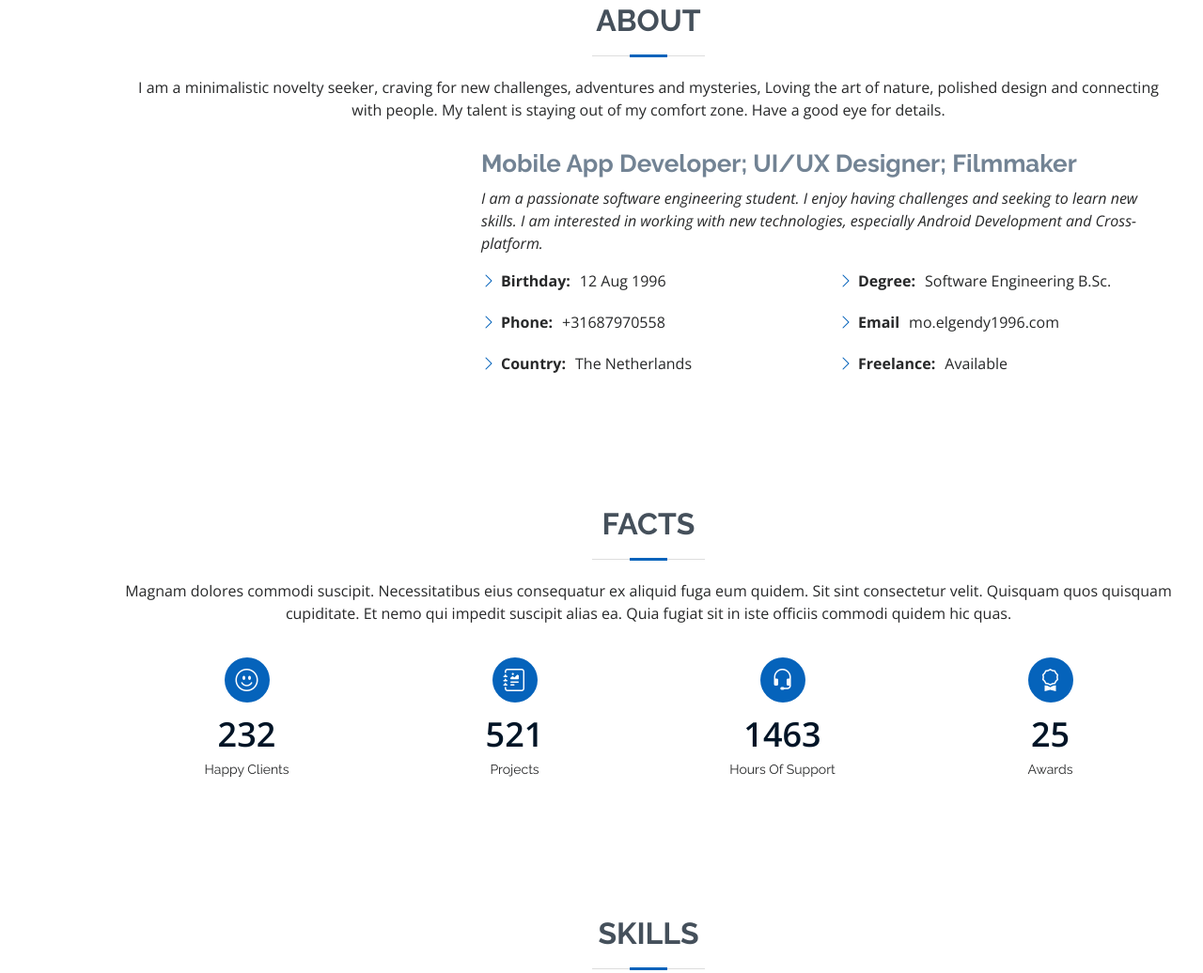
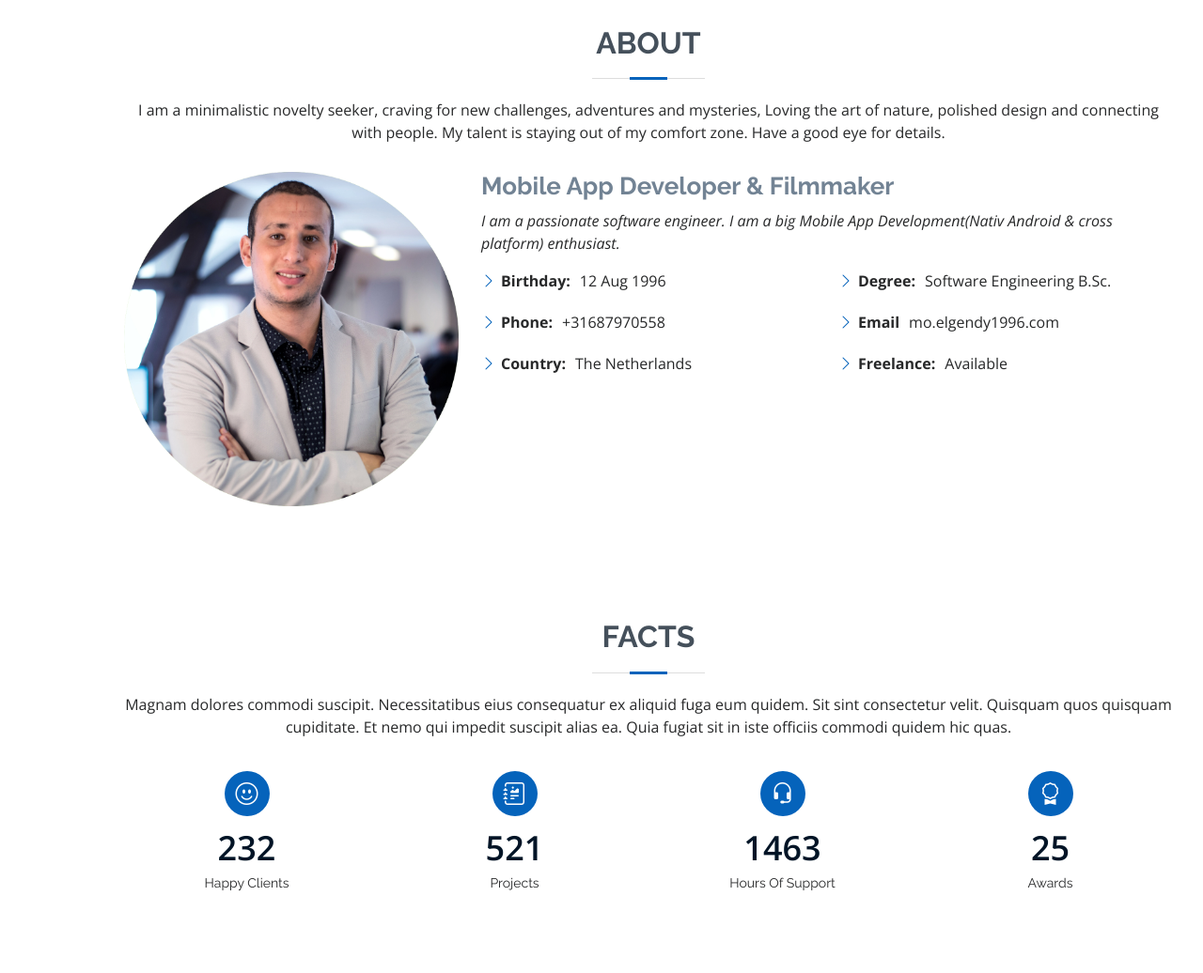
Before and after one commit to elgendy1996/myPortfolio, a plain HTML site: page index.html in a window 1280 px wide. Shown: the part 857-1893 px from the top of the page at 94% size. Drawn offline with nearby package versions, Linux system fonts and the light colour scheme.

Commit message:
Update index.html

```diff
--- a/index.html
+++ b/index.html
@@ -1,4 +1,4 @@
-<!DOCTYPE html>
+Z<!DOCTYPE html>
 <html lang="en">
 
 <head>
@@ -82,12 +82,12 @@
 
         <div class="row">
           <div class="col-lg-4">
-            <img src="assets/img/profile-img.jpg" class="img-fluid" alt="">
+            <img src="assets/img/profile-img.png" class="img-fluid" alt="">
           </div>
           <div class="col-lg-8 pt-4 pt-lg-0 content">
-            <h3> Mobile App Developer; UI/UX Designer; Filmmaker</h3>
+            <h3> Mobile App Developer & Filmmaker</h3>
             <p class="fst-italic">
-              I am a passionate software engineering student. I enjoy having challenges and seeking to learn new skills. I am interested in working with new technologies, especially Android Development and Cross-platform.
+              I am a passionate software engineer. I am a big Mobile App Development(Nativ Android & cross platform) enthusiast.
             </p>
             <div class="row">
               <div class="col-lg-6">
```
